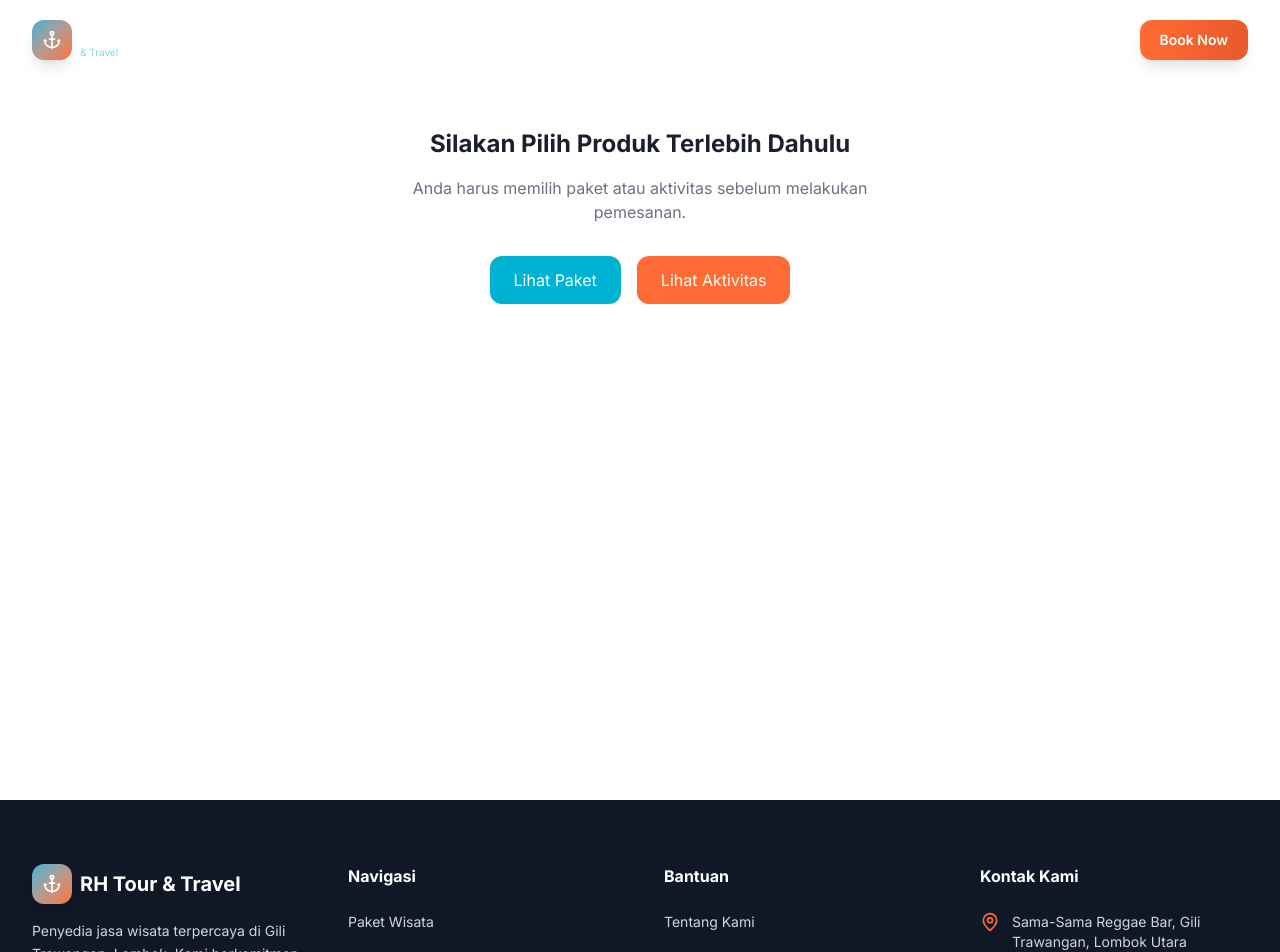
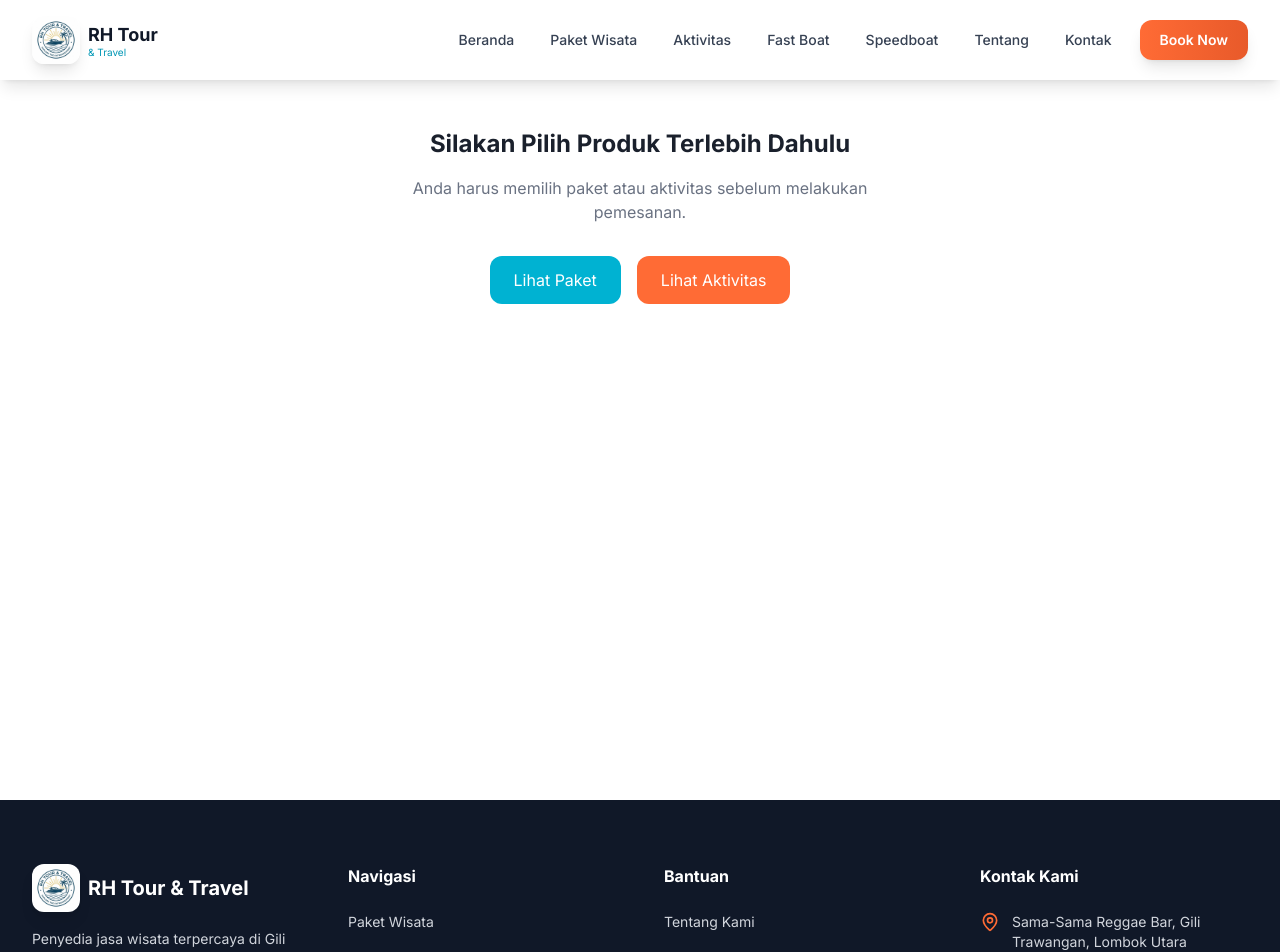
Before and after one commit to dzakyahnaf/gili-trawangan, a Next.js app: page /booking in a window 1280 px wide. Shown: the top 952 px of the page. Built offline with nearby package versions, Linux system fonts and the light colour scheme.

Commit message:
Update logos to logo-boat.png and fix navbar visibility on non-home pages

```diff
--- a/src/app/(admin)/admin/login/page.tsx
+++ b/src/app/(admin)/admin/login/page.tsx
@@ -1,7 +1,8 @@
 "use client";
 import { useState } from "react";
 import { useRouter } from "next/navigation";
-import { Anchor, LogIn } from "lucide-react";
+import Image from "next/image";
+import { LogIn } from "lucide-react";
 
 export default function AdminLoginPage() {
   const router = useRouter();
@@ -39,8 +40,13 @@ export default function AdminLoginPage() {
     <div className="min-h-screen bg-linear-to-br from-ocean-600 to-ocean-900 flex items-center justify-center p-4">
       <div className="w-full max-w-md">
         <div className="text-center mb-8">
-          <div className="w-16 h-16 mx-auto rounded-2xl bg-white/10 backdrop-blur-sm flex items-center justify-center mb-4">
-            <Anchor className="w-8 h-8 text-white" />
+          <div className="w-20 h-20 mx-auto rounded-2xl bg-white shadow-xl overflow-hidden mb-4 relative">
+            <Image
+              src="/logos/logo-boat.png"
+              alt="Logo RH Tour"
+              fill
+              className="object-cover"
+            />
           </div>
           <h1 className="text-2xl font-bold text-white">Admin Panel</h1>
           <p className="text-ocean-300 text-sm mt-1">RH Tour & Travel</p>
--- a/src/components/public/Footer.tsx
+++ b/src/components/public/Footer.tsx
@@ -1,5 +1,6 @@
 import Link from "next/link";
-import { Anchor, Mail, Phone, MapPin, Share2, Camera, Video } from "lucide-react";
+import Image from "next/image";
+import { Mail, Phone, MapPin, Share2, Camera, Video } from "lucide-react";
 
 export default function Footer() {
   return (
@@ -9,8 +10,13 @@ export default function Footer() {
           {/* Brand */}
           <div className="space-y-4">
             <Link href="/" className="flex items-center gap-2 group">
-              <div className="w-10 h-10 rounded-xl bg-linear-to-br from-ocean-500 to-coral-500 flex items-center justify-center shadow-lg">
-                <Anchor className="w-5 h-5 text-white" />
+              <div className="w-12 h-12 rounded-xl overflow-hidden shadow-lg group-hover:shadow-xl transition-shadow relative">
+                <Image
+                  src="/logos/logo-boat.png"
+                  alt="Logo RH Tour"
+                  fill
+                  className="object-cover"
+                />
               </div>
               <span className="font-bold text-xl text-white">RH Tour & Travel</span>
             </Link>
--- a/src/components/public/Navbar.tsx
+++ b/src/components/public/Navbar.tsx
@@ -1,7 +1,9 @@
 "use client";
 import { useState, useEffect } from "react";
 import Link from "next/link";
-import { Menu, X, Anchor } from "lucide-react";
+import Image from "next/image";
+import { usePathname } from "next/navigation";
+import { Menu, X } from "lucide-react";
 
 const navLinks = [
   { label: "Beranda", href: "/" },
@@ -16,6 +18,8 @@ const navLinks = [
 export default function Navbar() {
   const [open, setOpen] = useState(false);
   const [scrolled, setScrolled] = useState(false);
+  const pathname = usePathname();
+  const isHome = pathname === "/";
 
   useEffect(() => {
     const h = () => setScrolled(window.scrollY > 50);
@@ -23,10 +27,12 @@ export default function Navbar() {
     return () => window.removeEventListener("scroll", h);
   }, []);
 
+  const isSolid = scrolled || !isHome;
+
   return (
     <header
       className={`fixed top-0 left-0 right-0 z-50 transition-all duration-300 ${
-        scrolled
+        isSolid
           ? "bg-white/95 backdrop-blur-md shadow-lg"
           : "bg-transparent"
       }`}
@@ -35,14 +41,19 @@ export default function Navbar() {
         <div className="flex items-center justify-between h-16 lg:h-20">
           {/* Logo */}
           <Link href="/" className="flex items-center gap-2 group">
-            <div className="w-10 h-10 rounded-xl bg-linear-to-br from-ocean-500 to-coral-500 flex items-center justify-center shadow-lg group-hover:shadow-xl transition-shadow">
-              <Anchor className="w-5 h-5 text-white" />
+            <div className="w-12 h-12 rounded-xl overflow-hidden shadow-lg group-hover:shadow-xl transition-shadow relative">
+              <Image
+                src="/logos/logo-boat.png"
+                alt="Logo RH Tour"
+                fill
+                className="object-cover"
+              />
             </div>
             <div>
-              <span className={`font-bold text-lg leading-none ${scrolled ? "text-gray-900" : "text-white"}`}>
+              <span className={`font-bold text-lg leading-none ${isSolid ? "text-gray-900" : "text-white"}`}>
                 RH Tour
               </span>
-              <span className={`block text-[10px] leading-none ${scrolled ? "text-ocean-600" : "text-ocean-200"}`}>
+              <span className={`block text-[10px] leading-none ${isSolid ? "text-ocean-600" : "text-ocean-200"}`}>
                 & Travel
               </span>
             </div>
@@ -55,7 +66,7 @@ export default function Navbar() {
                 key={link.href}
                 href={link.href}
                 className={`px-4 py-2 rounded-lg text-sm font-medium transition-colors ${
-                  scrolled
+                  isSolid
                     ? "text-gray-700 hover:text-ocean-600 hover:bg-ocean-50"
                     : "text-white/90 hover:text-white hover:bg-white/10"
                 }`}
@@ -74,7 +85,7 @@ export default function Navbar() {
           {/* Mobile Toggle */}
           <button
             onClick={() => setOpen(!open)}
-            className={`lg:hidden p-2 rounded-lg ${scrolled ? "text-gray-900" : "text-white"}`}
+            className={`lg:hidden p-2 rounded-lg ${isSolid ? "text-gray-900" : "text-white"}`}
           >
             {open ? <X className="w-6 h-6" /> : <Menu className="w-6 h-6" />}
           </button>
```
